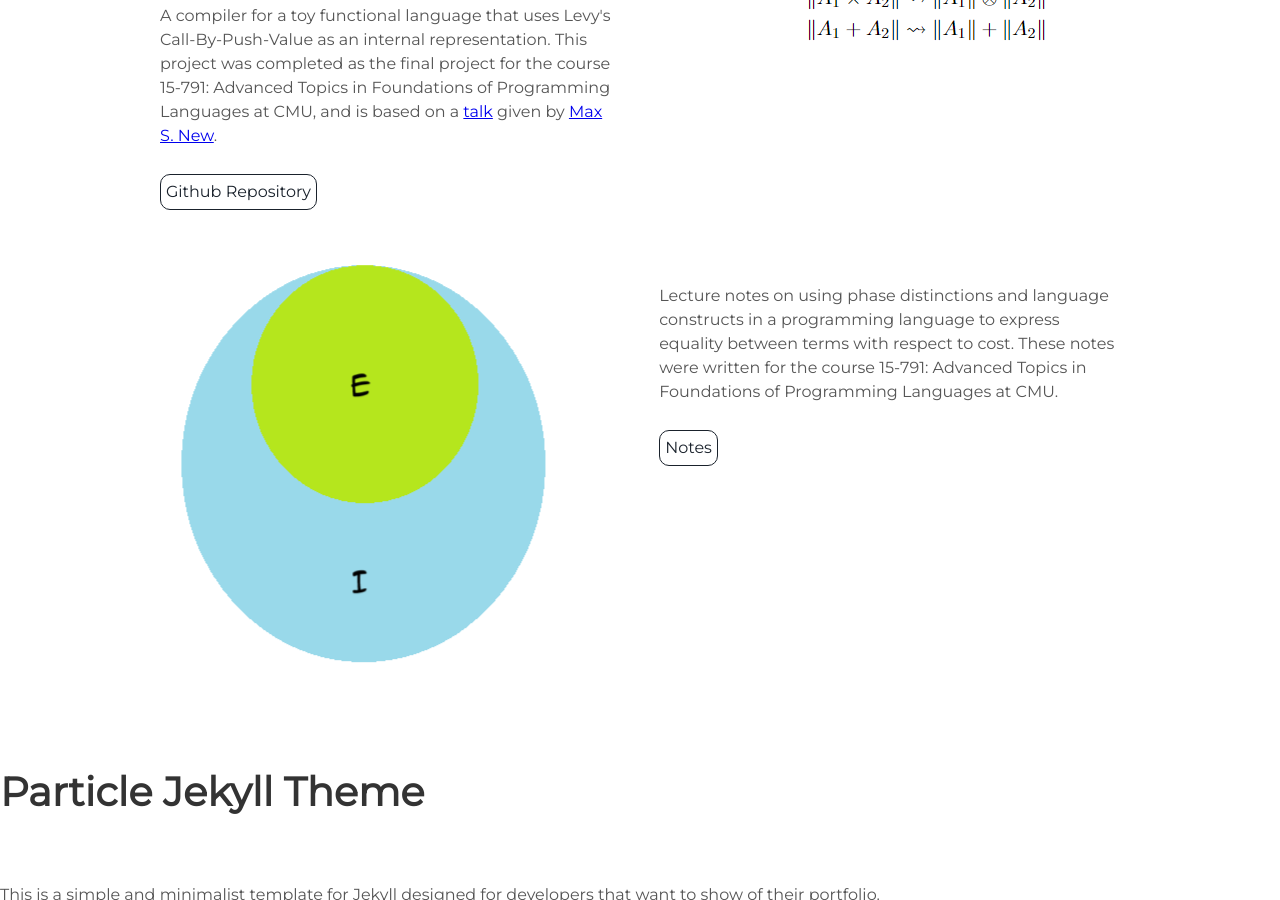
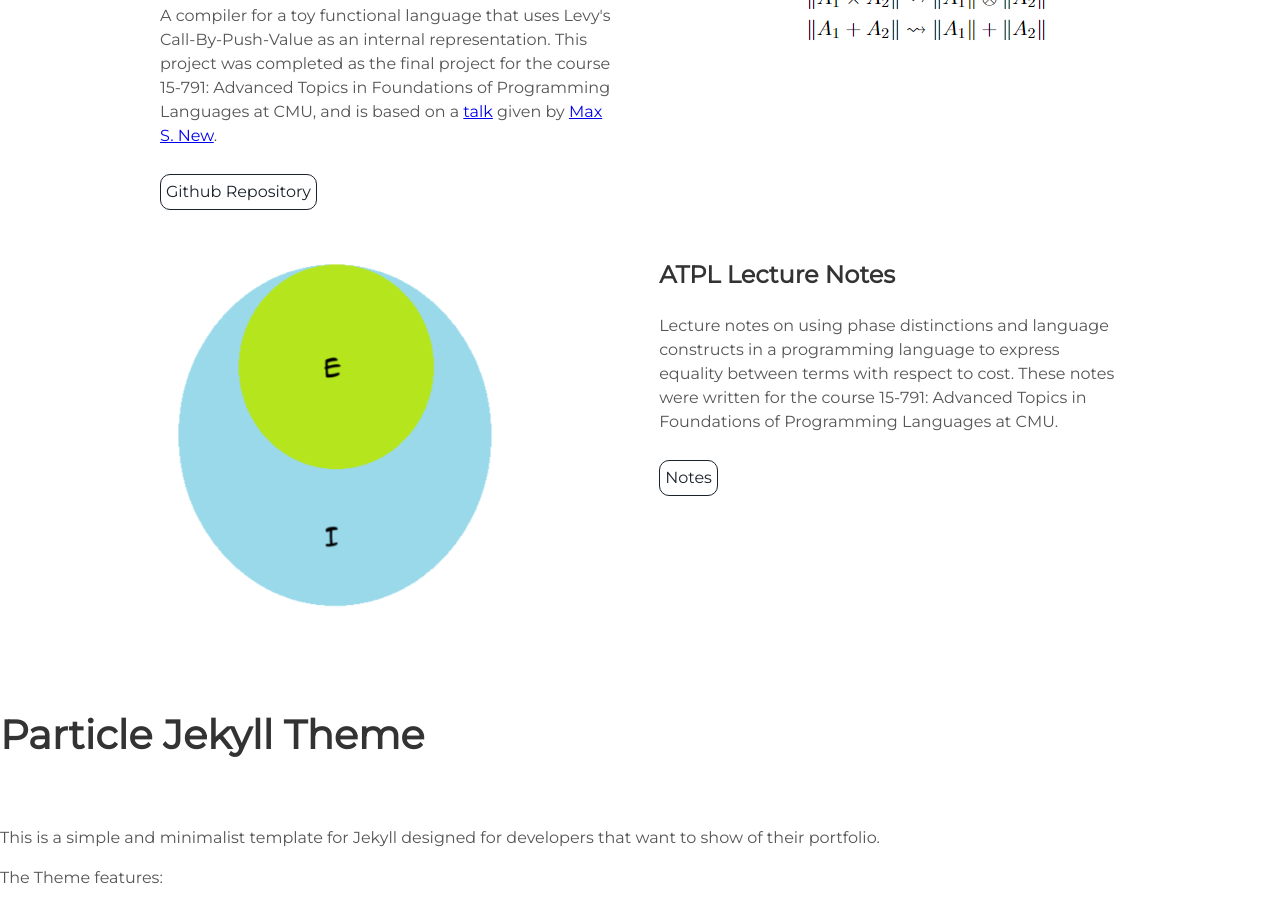
Before and after one commit to sonyasimk/sonyasimk.github.io, a Jekyll site: the page built from docs/particle-master/README.md, in a window 1280 px wide and 900 px high, scrolled down 1494 px. Built offline with Jekyll 4.4.1, drawn with Linux system fonts in a browser that asks for light colours; our own code applies the rules of GitHub Pages for plain Markdown files.

Commit message:
adjust image dims and add title

```diff
--- a/docs/_includes/projects.html
+++ b/docs/_includes/projects.html
@@ -16,10 +16,10 @@
 </div>
 <div class="user-projects">
   <div class="images-left">
-    <img alt="phases" src="{{ "/assets/img/phases.png" | prepend: site.baseurl }}" />
+    <img alt="phases" src="{{ "/assets/img/phases.png" | prepend: site.baseurl }}" height="350" width="350"/>
   </div>
   <div class="contents-right">
-    <h3>  </h3>
+    <h3> ATPL Lecture Notes </h3>
     <!-- <ul>
       <li> Featured Skills</li>
     </ul> -->
```
